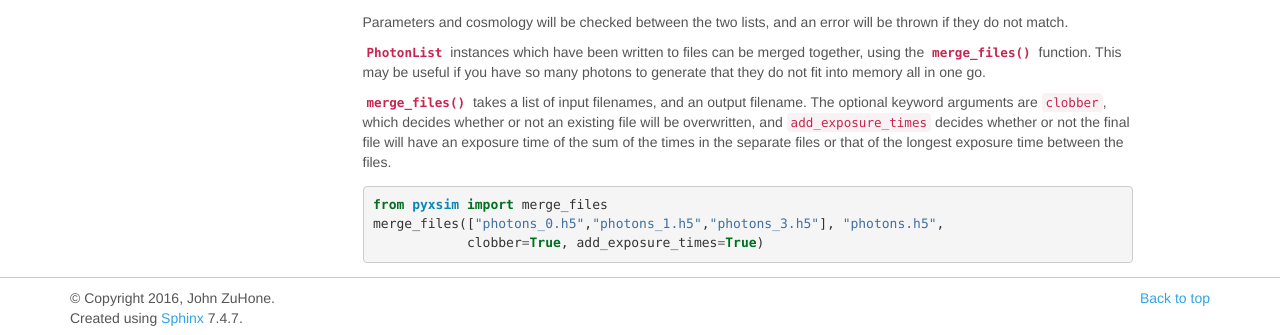
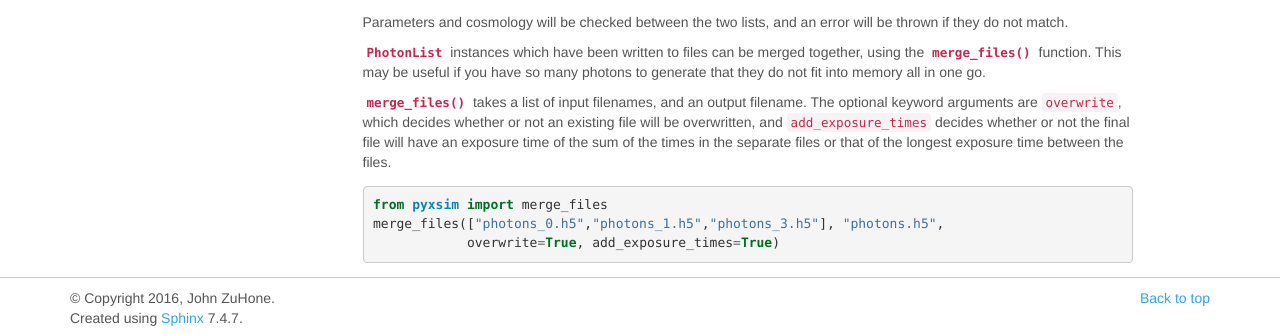
Before and after one commit to jzuhone/pyxsim, a Sphinx documentation site: the page built from doc/source/photon_lists.rst, in a window 1280 px wide and 900 px high, scrolled down 1472 px. Shown: the part 562-897 px from the top of the window. Built offline with Sphinx 7.4.7, drawn with Linux system fonts in a browser that asks for light colours.

Commit message:
Updating docs to reflect changes in signature and removing clobber

```diff
--- a/doc/source/photon_lists.rst
+++ b/doc/source/photon_lists.rst
@@ -138,7 +138,7 @@ merged together, using the :func:`~pyxsim.utils.merge_files` function. This may
 if you have so many photons to generate that they do not fit into memory all in one go.
 
 :func:`~pyxsim.utils.merge_files` takes a list of input filenames, and an output filename.
-The optional keyword arguments are ``clobber``, which decides whether or not an existing file
+The optional keyword arguments are ``overwrite``, which decides whether or not an existing file
 will be overwritten, and ``add_exposure_times`` decides whether or not the final file will
 have an exposure time of the sum of the times in the separate files or that of the longest
 exposure time between the files.
@@ -147,4 +147,4 @@ exposure time between the files.
 
     from pyxsim import merge_files
     merge_files(["photons_0.h5","photons_1.h5","photons_3.h5"], "photons.h5",
-                clobber=True, add_exposure_times=True)
+                overwrite=True, add_exposure_times=True)
```
Also changed, not shown: doc/source/Line_Emission.ipynb, doc/source/Power_Law.ipynb, doc/source/Sloshing.ipynb.
